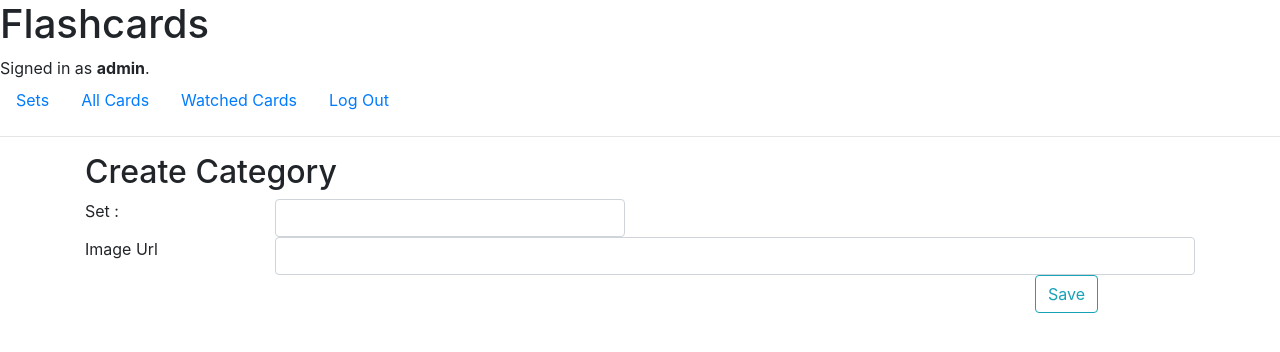
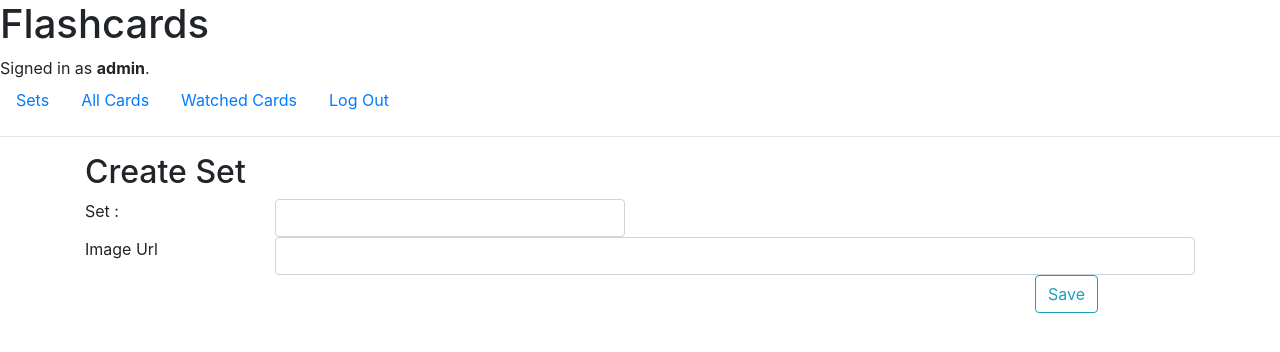
Before and after one commit to DarkLord580/STEMATICS, a Django app: page /createcategory in a window 1280 px wide. Shown: the top 352 px of the page. Run offline with Django 3.2, Linux system fonts and the light colour scheme; a user stored in the database is signed in; some libraries are stand-ins or nearby versions.

Commit message:
Renaming

```diff
--- a/flashcards/templates/flashcards/newcategory.html
+++ b/flashcards/templates/flashcards/newcategory.html
@@ -1,7 +1,7 @@
 {% extends "flashcards/layout.html" %}
 {% block body %}
 <div class="container">
-    <h2>Create Category</h2>
+    <h2>Create Set</h2>
 
 </div>
 <div class="container">
```
